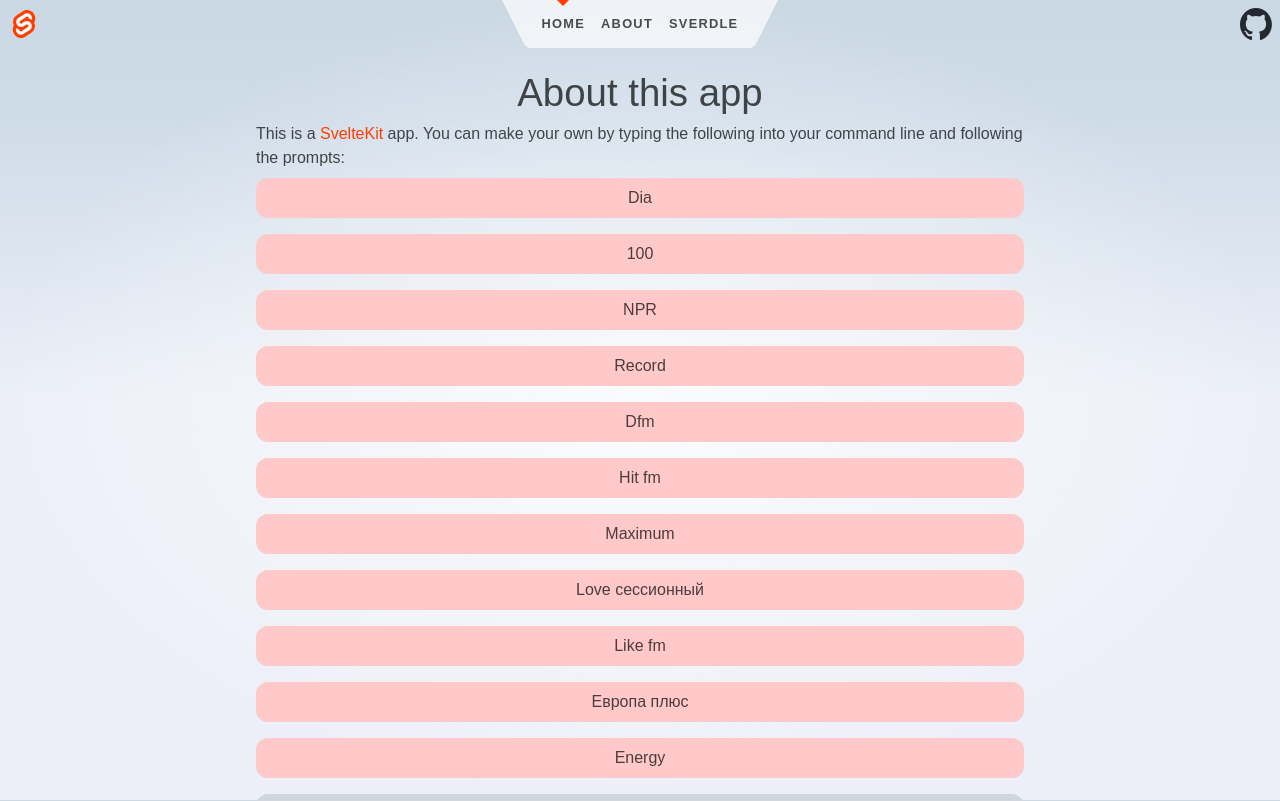
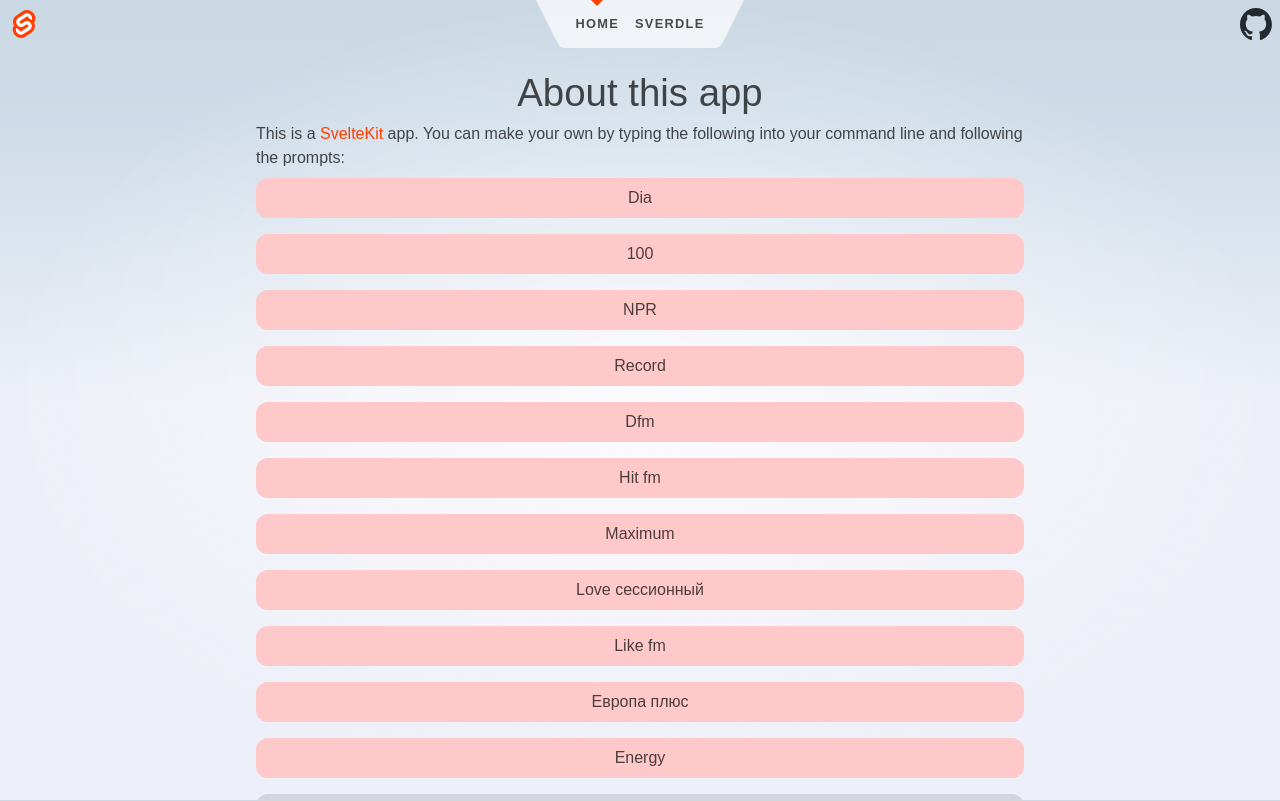
Before and after one commit to roman13011/rad-s, a SvelteKit app: page / in a window 1280 px wide. Shown: the top 801 px of the page. Built offline with nearby package versions, Linux system fonts and the light colour scheme.

Commit message:
remove about link for deploy

```diff
--- a/src/routes/Header.svelte
+++ b/src/routes/Header.svelte
@@ -19,9 +19,6 @@
 		<ul>
 			<li aria-current={page.url.pathname === '/' ? 'page' : undefined}>
 				<a href={resolve('/')}>Home</a>
-			</li>
-			<li aria-current={page.url.pathname === '/about' ? 'page' : undefined}>
-				<a href={resolve('/about')}>About</a>
 			</li>
 			<li aria-current={page.url.pathname.startsWith('/sverdle') ? 'page' : undefined}>
 				<a href={resolve('/sverdle')}>Sverdle</a>
```
